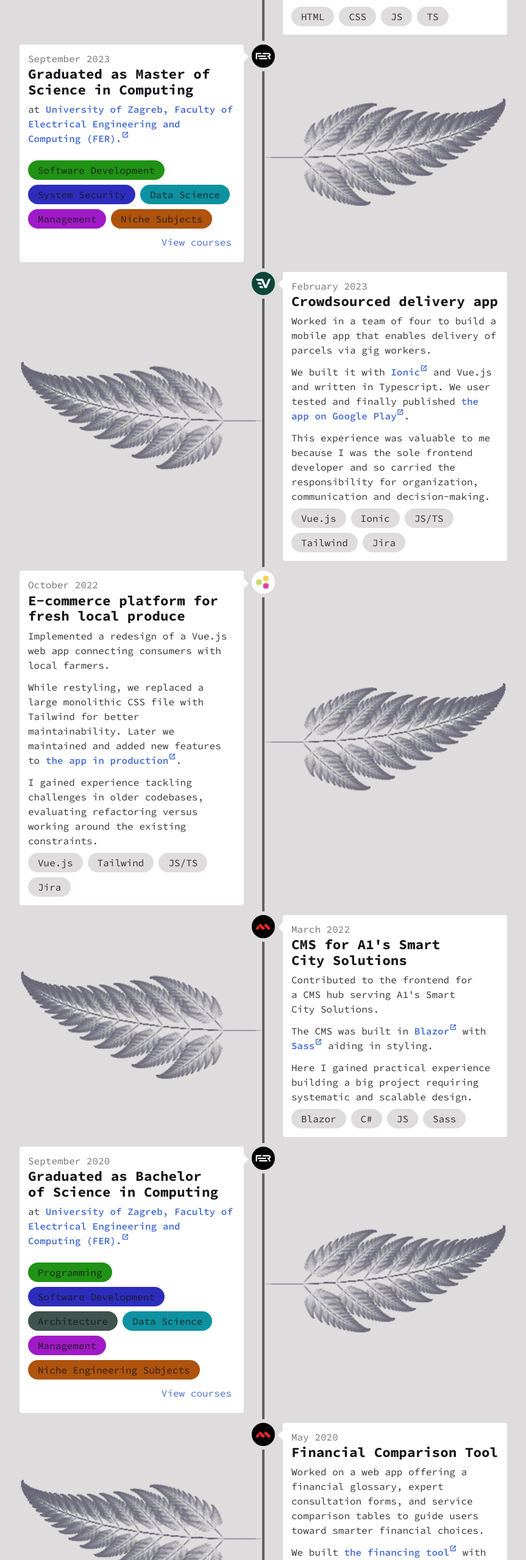
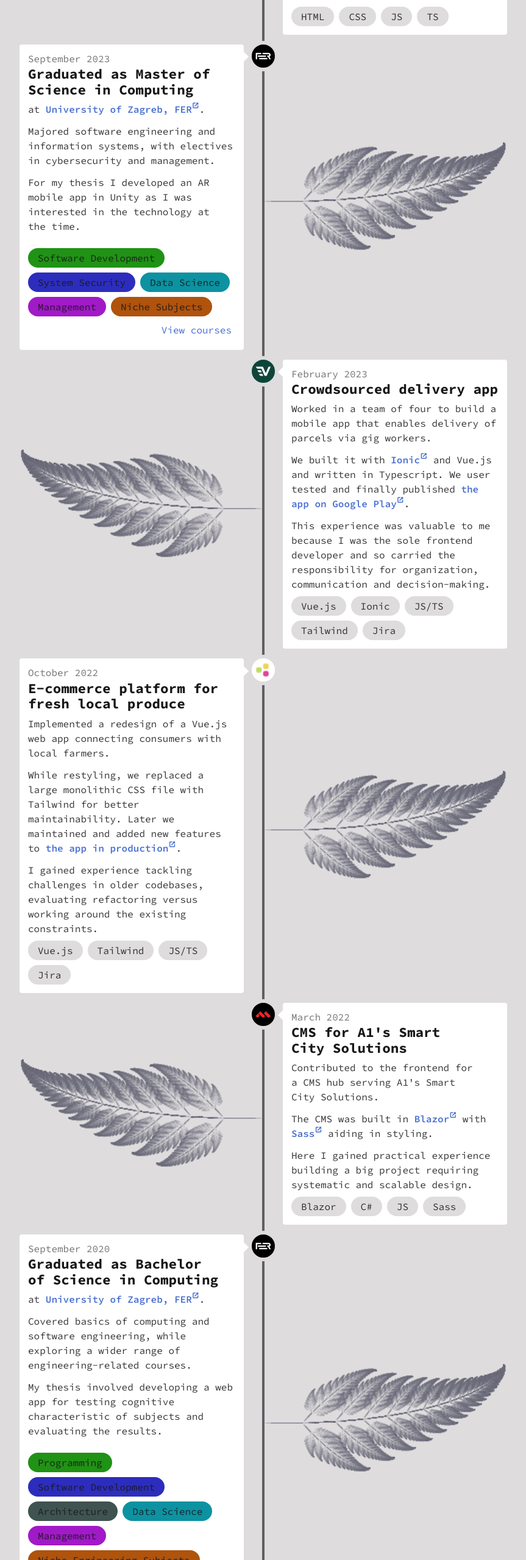
Before and after one commit to vmagjer/my-portfolio, a React (Vite) app: page / in a window 1280 px wide. Shown: the part 2718-5277 px from the top of the page at 61% size, without its empty margins (208-1071 px from the left). Built offline with nearby package versions, Linux system fonts and the light colour scheme.

Commit message:
update edu copy

```diff
--- a/src/features/homeSections/BackgroundSection.tsx
+++ b/src/features/homeSections/BackgroundSection.tsx
@@ -85,9 +85,17 @@ const timelineItems: {
         <p>
           at{' '}
           <Hyperlink external link="https://www.fer.unizg.hr/en" onDark>
-            University of Zagreb, Faculty of Electrical Engineering and
-            Computing (FER).
+            University of Zagreb, FER
           </Hyperlink>
+          .
+        </p>
+        <p>
+          Majored software engineering and information systems, with electives
+          in cybersecurity and management.
+        </p>
+        <p>
+          For my thesis I developed an AR mobile app in Unity as I was
+          interested in the technology at the time.
         </p>
 
         <CourseList
@@ -251,9 +259,17 @@ const timelineItems: {
         <p>
           at{' '}
           <Hyperlink external link="https://www.fer.unizg.hr/en" onDark>
-            University of Zagreb, Faculty of Electrical Engineering and
-            Computing (FER).
+            University of Zagreb, FER
           </Hyperlink>
+          .
+        </p>
+        <p>
+          Covered basics of computing and software engineering, while exploring
+          a wider range of engineering-related courses.
+        </p>
+        <p>
+          My thesis involved developing a web app for testing cognitive
+          characteristic of subjects and evaluating the results.
         </p>
 
         <CourseList
```
